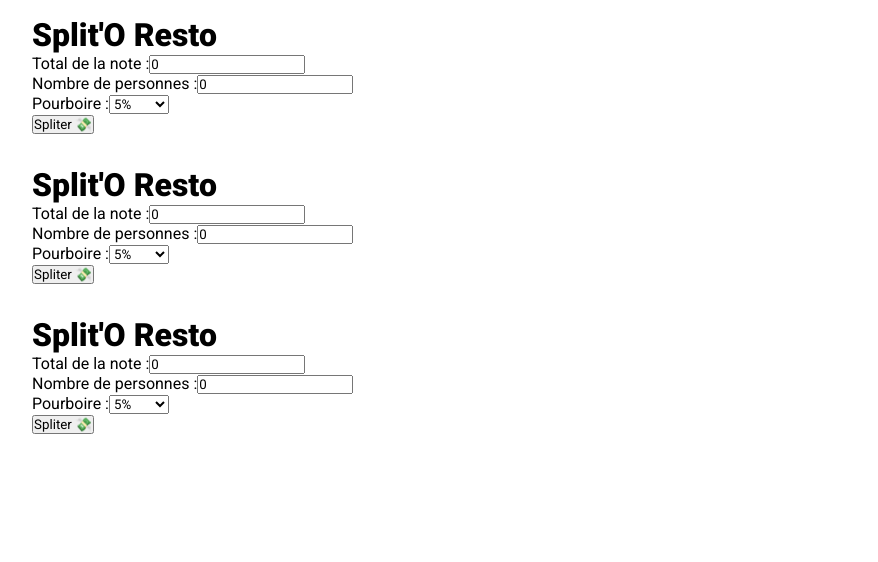
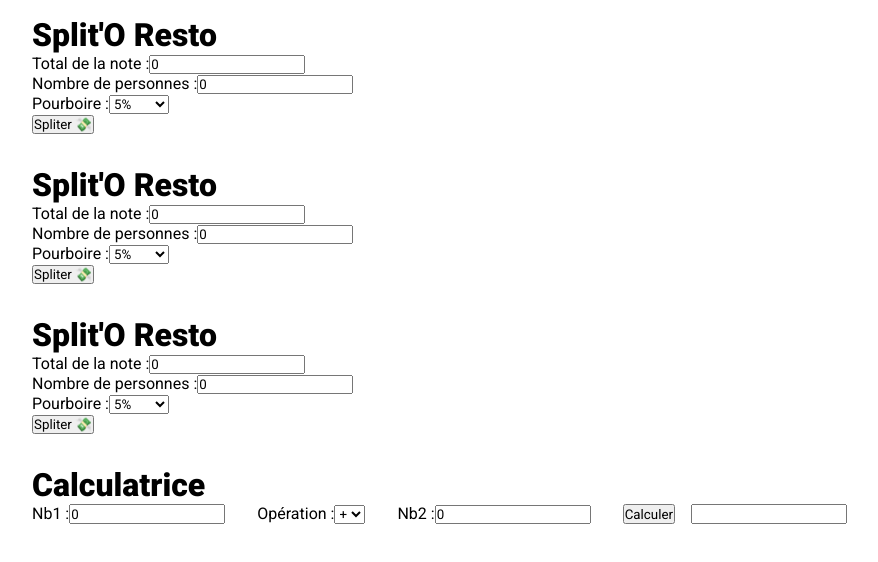
Before and after one commit to nabila-tamajnit/demo-react, a React (Vite) app: page / in a window 1280 px wide. Shown: the top 562 px of the page, without its empty margins (64-942 px from the left). Built offline with nearby package versions, Linux system fonts and the light colour scheme.

Commit message:
add exo5 "Formulaires"

```diff
--- a/src/App.jsx
+++ b/src/App.jsx
@@ -12,6 +12,7 @@ import { Produit } from './exos/2_Conditionnel/Produit'
 import { Movie } from './exos/3_Collections/Movie'
 import { Exo4 } from './exos/4_State/Exo4'
 import { Exo4Correction } from './exos/4_State/Exo4Correction'
+import { Calculator } from './exos/5_Formulaires/calculator'
 
 function App() {
 
@@ -83,12 +84,16 @@ function App() {
       {/* <Exo4Correction /> */}
 
 
-      {/* =============== DEMO 5 =============== */}
+      {/* =============== DEMO 6 =============== */}
       <Demo6/>
       <div className='height' ></div>
       <Demo6Bis/>
       <div className='height' ></div>
       <Demo6Lib/>
+
+      {/* -------------- EXO 5 -------------- */}
+      <div className='height' ></div>
+      <Calculator />
     </>
 
 
--- a/src/demos/6_Formulaires/Demo6Lib.jsx
+++ b/src/demos/6_Formulaires/Demo6Lib.jsx
@@ -11,9 +11,9 @@ export const Demo6Lib = () => {
     //? =============== CREATION useState() & useForm() ===============
     const [totalPerPerson, setTotalPerPerson] = useState();
 
-    // 🗒️ Nous avons maintenant accès une nouvelle Hook qui s'appele useForm et de laquelle, on va extraire plusieurs choses
+    // 🗒️ Nous avons maintenant accès une nouvelle Hook qui s'appele useForm et dans laquelle, on va extraire plusieurs choses
     // 👉 register -> c'est ce qui va nous permettre "d'enregistrer un nouveau champ" (il fait le value={state} + onChange={fonctionPourChangerLeState} pour nous, en gros 😁)
-    // 👉 handleSubmit -> C'est une fonction qui fait le preventDefault et qui renvoie le state qu'elle a fabriqué. Elle prend deux fonction exécutées en cas de formulaire vide, la deuxieme est la fonction éxacutée en cas de formulaire non valide
+    // 👉 handleSubmit -> C'est une fonction qui fait le preventDefault et qui renvoie le state qu'elle a fabriqué. Elle prend deux fonction exécutées en cas de formulaire vide, la deuxieme est la fonction éxécutée en cas de formulaire non valide
     // 👉 formState -> l'état du formulaire
     //        * De formState, on va récupérer errors qui contient toutes les erruers actuelles du formulaire
     const { register, handleSubmit, formState: { errors }, reset } = useForm( { mode: 'onChange', defaultValues: { bill: 0, nbPerson: 0, tips: 5 } } );
--- /dev/null
+++ b/src/exos/5_Formulaires/Calculator.jsx
@@ -0,0 +1,88 @@
+import { useState } from "react";
+
+
+export const Calculator = () => {
+
+    const [nbOne, setNbOne] = useState(0);
+    const [operator, setoperator] = useState('+');
+    const [nbTwo, setNbTwo] = useState(0);
+
+    const [total, setTotal] = useState('');
+
+
+    const handleSubmit = (event) => {
+        event.preventDefault();
+
+        setTotal(undefined);
+
+        //todo : si un des number vide -> afficher erreur
+
+
+        switch(operator) {
+            case '+':
+                setTotal(nbOne + nbTwo);
+
+                break;
+
+            case '-':
+                setTotal(nbOne - nbTwo);
+
+                break;
+
+            case '*':
+                setTotal(nbOne * nbTwo);
+
+                break;
+
+            case '/':
+                //todo vérifier si nombre2 est 0 -> erreur
+                setTotal(nbOne / nbTwo);
+
+
+                break;
+        }
+
+
+
+
+
+    }
+
+    return (
+        <div>
+            <h2>Calculatrice</h2>
+
+            <div className="flex fles-row gap-1" >
+                <form onSubmit={handleSubmit} className="flex flex-row gap-2">
+
+                    <div className="flex flex-row" >
+                        <label htmlFor="nbOne">Nb1 :</label>
+                        <input type="number" name="nbOne" id="nbOne" value={nbOne} onChange={(event) => setNbOne(event.target.valueAsNumber)} />
+                    </div>
+
+                    <div>
+                        <label htmlFor="operator">Opération :</label>
+                        <select name="operator" id="operator" value={operator} onChange={(event) => setoperator(event.target.value)} >
+                            <option value="+">+</option>
+                            <option value="-">-</option>
+                            <option value="*">X</option>
+                            <option value="/">/</option>
+                        </select>
+                    </div>
+
+                    <div>
+                        <label htmlFor="nbTwo">Nb2 :</label>
+                        <input type="number" name="nbTwo" id="nbTwo" value={nbTwo} onChange={(event) => setNbTwo(event.target.valueAsNumber)} />
+                    </div>
+
+
+                    <button>Calculer</button>
+                </form>
+
+                {/* todo : remplacer div par input  */}
+                <input type="text" value={total} readOnly/>
+
+            </div>
+        </div>
+    )
+}
```
Also changed, not shown: src/exos/5_Formulaires/Exo5Correction.jsx (added, +94 -0 lines), src/exos/5_Formulaires/Exo5Correction.module.css (added, +9 -0 lines), src/exos/5_Formulaires/Calculator.module.css (added).
